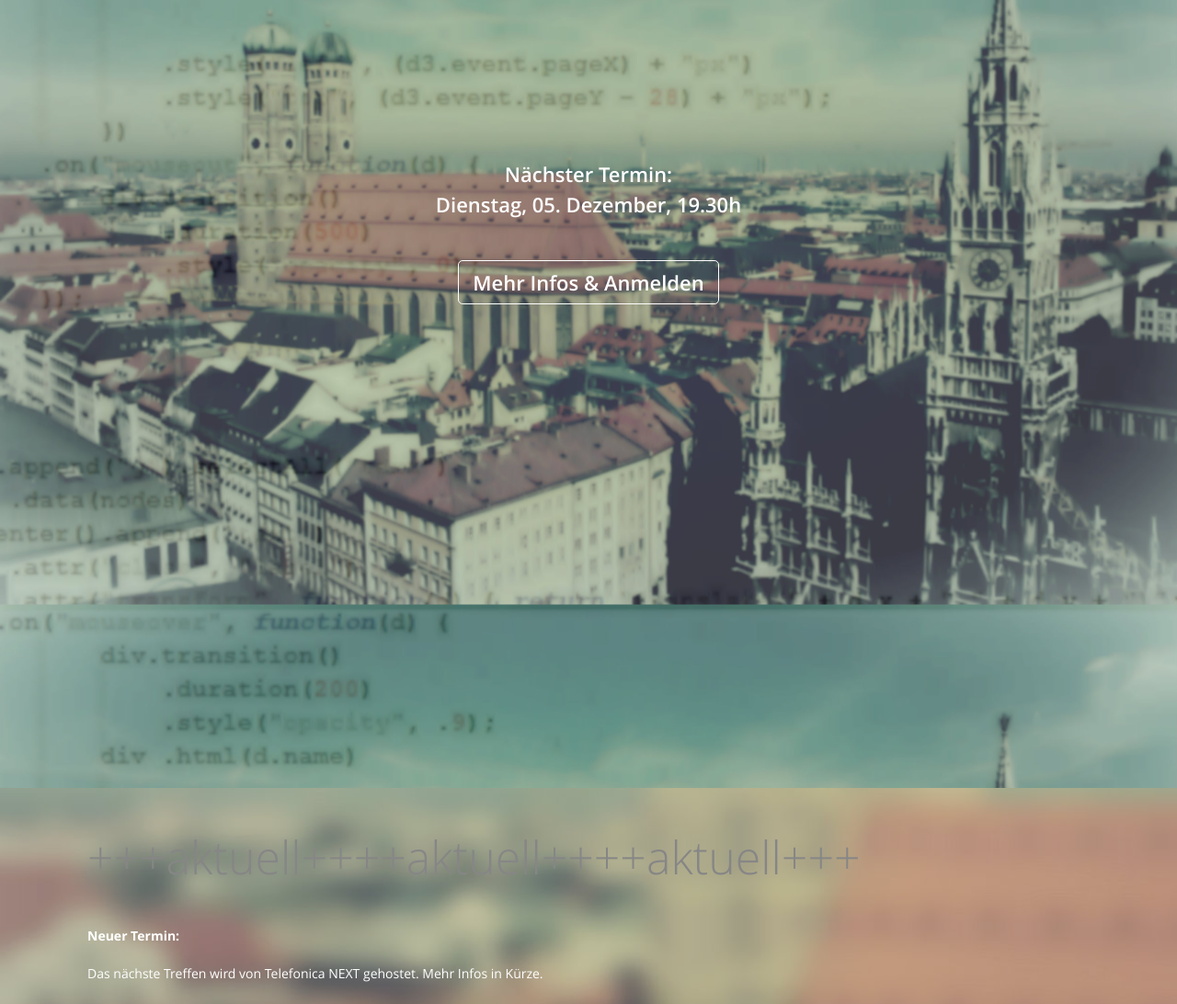
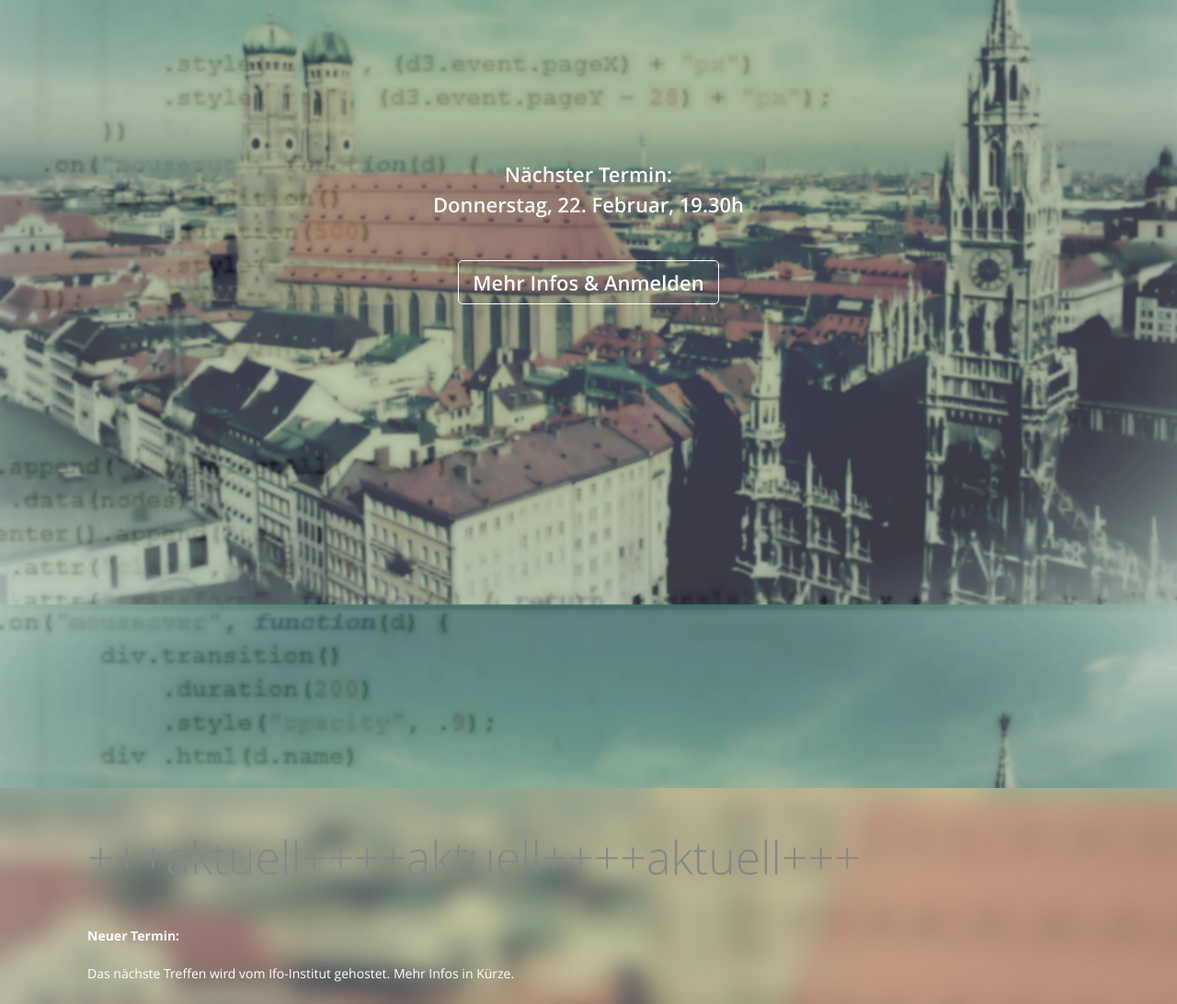
Before and after one commit to ddjmonaco/ddj-monaco.de, a plain HTML site: page index.html in a window 1280 px wide. Shown: the part 205-1297 px from the top of the page at 92% size. Drawn offline with Linux system fonts and the light colour scheme.

Commit message:
update for 20.

```diff
--- a/index.html
+++ b/index.html
@@ -53,7 +53,7 @@
         	<p>Datenjournalismus und digitales Storytelling in München</p>
         	<p class="next-date">
         		Nächster Termin:<br>
-      		  Dienstag, 05. Dezember, 19.30h<br>
+            Donnerstag, 22. Februar, 19.30h<br>
             <br>
         		<a href="https://pad.okfn.de/p/ddjmonaco" target="_blank" class="btn-register">Mehr Infos &amp; Anmelden</a>
         	</p>
@@ -72,7 +72,7 @@
         <h2 class="post-title">+++aktuell++++aktuell++++aktuell+++</h2>
         <div class="post-content">
           <p><strong>Neuer Termin:</strong></p>
-          <p>Das nächste Treffen wird von Telefonica NEXT gehostet. Mehr Infos in Kürze.</p>
+          <p>Das nächste Treffen wird vom Ifo-Institut gehostet. Mehr Infos in Kürze.</p>
           <p>Aktuelle Infos &nbsp;schreiben wir wie immer rechtzeitig in&nbsp;<a title="unser Pad" href="https://pad.okfn.de/p/ddjmonaco" target="_blank">unser Pad</a>&nbsp;und in&nbsp;unserem&nbsp;<a title="#ddjmonaco" href="https://twitter.com/ddjmonaco">Twitteraccount</a>&nbsp;sowie unter dem Hashtag #ddjmonaco.</p>
           <p>Und sonst so:<br>
           Das allererste ddjmonaco-Treffen hat BR-Volontärin Agnes Popp im&nbsp;<a href="http://blog.br.de/volos/2014/03/14/ddjmonaco-wenn-aus-codes-geschichten-werden/" target="_blank">BR-Voloblog</a> dokumentiert, das zweite Bernd Oswald in seinem <a href="http://www.journalisten-training.de/aus-und-fortbildung/daten-treibstoff-fuer-muenchner-journalisten/" target="_blank">Blog</a>.&nbsp;Danke dafür!</p>
```
